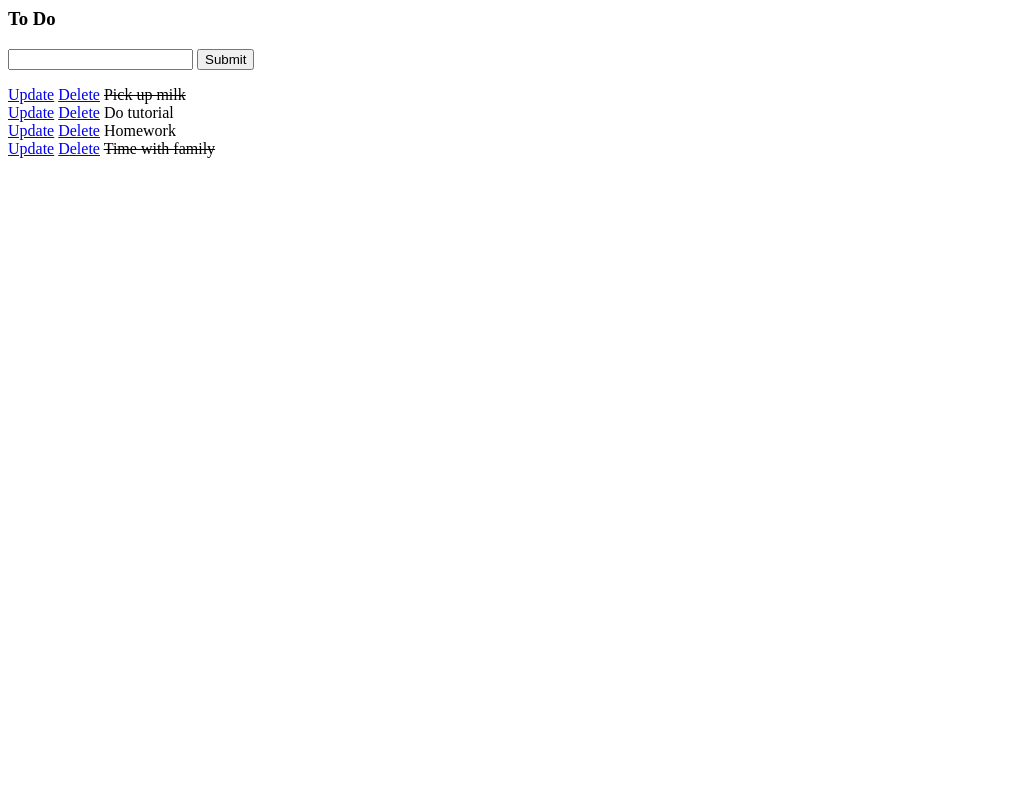
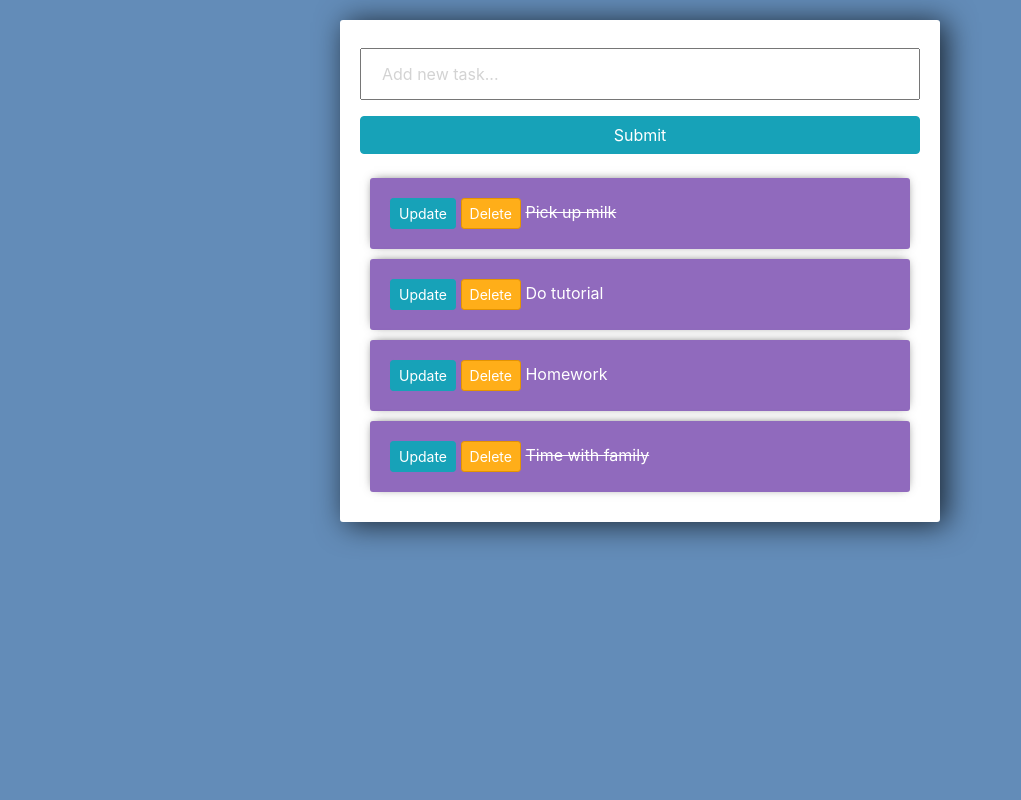
Before and after one commit to msayrac/ToDoApp_Django, a Django app: page / in a window 1280 px wide. Shown: the whole page, without its empty margins (0-1021 px from the left). Run offline with Django 5.2, Linux system fonts and the light colour scheme; data comes from the database, SQL or seed files in the repository; both versions use the stored data as it was after the commit; some libraries are stand-ins or nearby versions.

Commit message:
project completed

```diff
--- a/todo/tasks/forms.py
+++ b/todo/tasks/forms.py
@@ -5,6 +5,8 @@ from .models import *
 
 class TaskForm(forms.ModelForm):
 
+    title = forms.CharField(widget=forms.TextInput(attrs={'placeholder':'Add new task...'}))
+
     class Meta:
         model = Task
         fields = '__all__'
--- a/todo/tasks/templates/tasks/list.html
+++ b/todo/tasks/templates/tasks/list.html
@@ -1,16 +1,64 @@
+<link rel="stylesheet" href="https://stackpath.bootstrapcdn.com/bootstrap/4.3.1/css/bootstrap.min.css" integrity="sha384-ggOyR0iXCbMQv3Xipma34MD+dH/1fQ784/j6cY/iJTQUOhcWr7x9JvoRxT2MZw1T" crossorigin="anonymous">
 
-<h3>To Do</h3>
+<style>
 
+	body{
+		background-color: #638CB8;
+	}
+
+	input{
+		width: 100%;
+		padding: 12px 20px;
+		margin: 8px 0;
+		box-sizing: border-box;
+	}
+
+	input::placeholder {
+	  color: #d3d3d3;
+	}
+
+	.submit{
+		background-color: #6BA3E8;
+	}
+
+	.center-column{
+		width:600px;
+		margin: 20px auto;
+		padding:20px;
+		background-color: #fff;
+		border-radius: 3px;
+		box-shadow: 6px 2px 30px 0px rgba(0,0,0,0.75);
+	}
+
+	.item-row{
+		background-color: #906abd;
+		margin: 10px;
+		padding: 20px;
+		border-radius: 3px;
+		color: #fff;
+		font-size: 16px;
+		box-shadow: 0px -1px 10px -4px rgba(0,0,0,0.75);
+	}
+
+	.btn-danger{
+		background-color: #ffae19;
+		border-color: #e59400;
+	}
+
+</style>
+
+<div class="center-column">
     <form action="/" method="POST">
         {% csrf_token %}
         {{form.title}}
-    <input type="submit" name="Create Task">
+        <input class="btn btn-info" type="submit" name="Create Task">
     </form>
 
+    <div class="todo-list">
         {% for task in tasks %}
-    <div>
-        <a href="{% url 'update_task' task.id %}">Update</a>
-        <a href="{% url 'delete' task.id %}">Delete</a>
+            <div class="item-row">
+                <a class="btn btn-sm btn-info" href="{% url 'update_task' task.id %}">Update</a>
+                <a class="btn btn-sm btn-danger" href="{% url 'delete' task.id %}">Delete</a>
 
                 {% if task.complete == True %}
                     <strike>{{task}}</strike>
@@ -19,3 +67,5 @@
                 {% endif %}
             </div>
         {% endfor %}
+    </div>
+</div>
```
Also changed, not shown: todo/db.sqlite3. Lines whose indentation alone changed are shown as unchanged.
